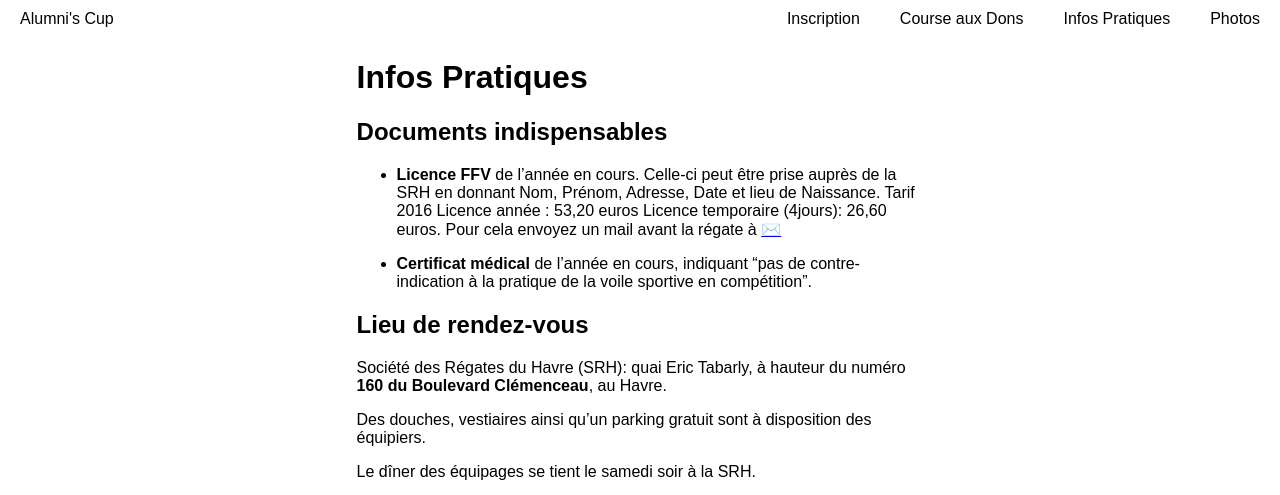
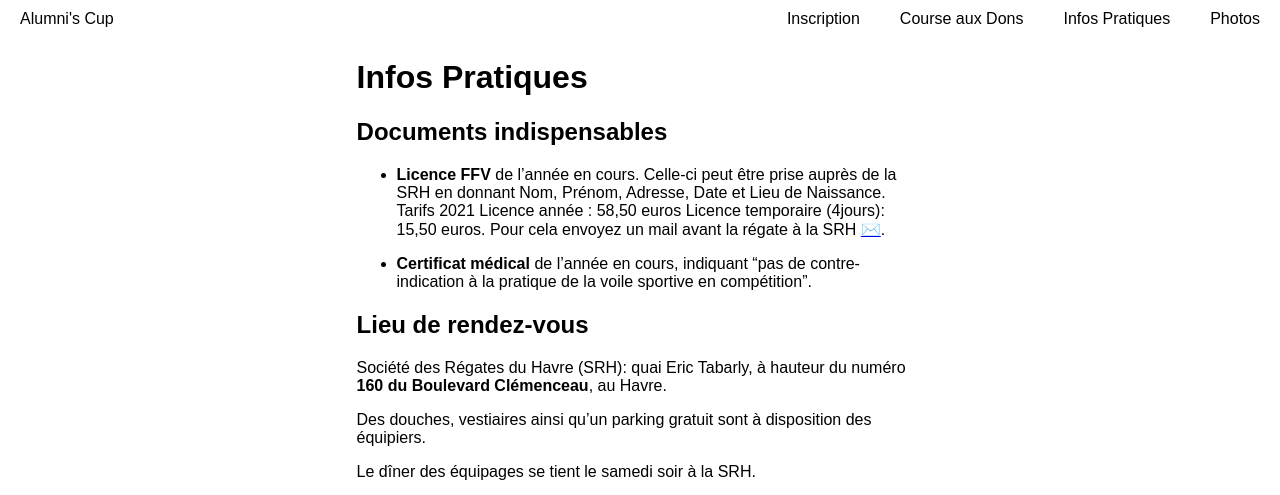
Before and after one commit to opeltre/alumniscup.fun, a Jekyll site: the page built from infos.md, in a window 1280 px wide. Shown: the top 495 px of the page. Built offline with Jekyll 4.4.1, drawn with Linux system fonts in a browser that asks for light colours; our own code applies the rules of GitHub Pages for plain Markdown files.

Commit message:
Update infos.md
infos licence et tarifs

```diff
--- a/infos.md
+++ b/infos.md
@@ -6,7 +6,7 @@ layout: default
 
 ## Documents indispensables
 
-- **Licence FFV** de l'année en cours. Celle-ci peut être prise auprès de la SRH en donnant Nom, Prénom, Adresse, Date et lieu de Naissance. Tarif  2016 Licence année : 53,20 euros Licence temporaire (4jours): 26,60  euros. Pour cela envoyez un mail avant la régate à [✉️](mailto:srh@lesregates.com)
+- **Licence FFV** de l'année en cours. Celle-ci peut être prise auprès de la SRH en donnant Nom, Prénom, Adresse, Date et Lieu de Naissance. Tarifs 2021 Licence année : 58,50 euros Licence temporaire (4jours): 15,50  euros. Pour cela envoyez un mail avant la régate à la SRH [✉️](mailto:srh@lesregates.com).
 
 - **Certificat médical** de l'année en cours, indiquant "pas de contre-indication à la pratique de la voile sportive en compétition".
 
```
